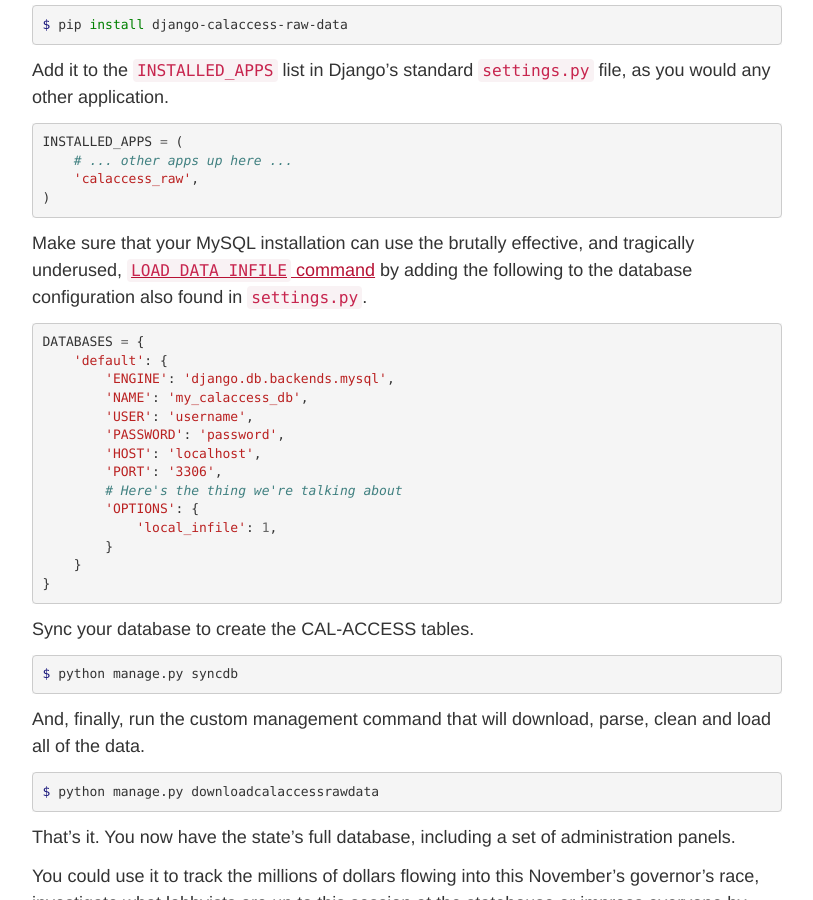
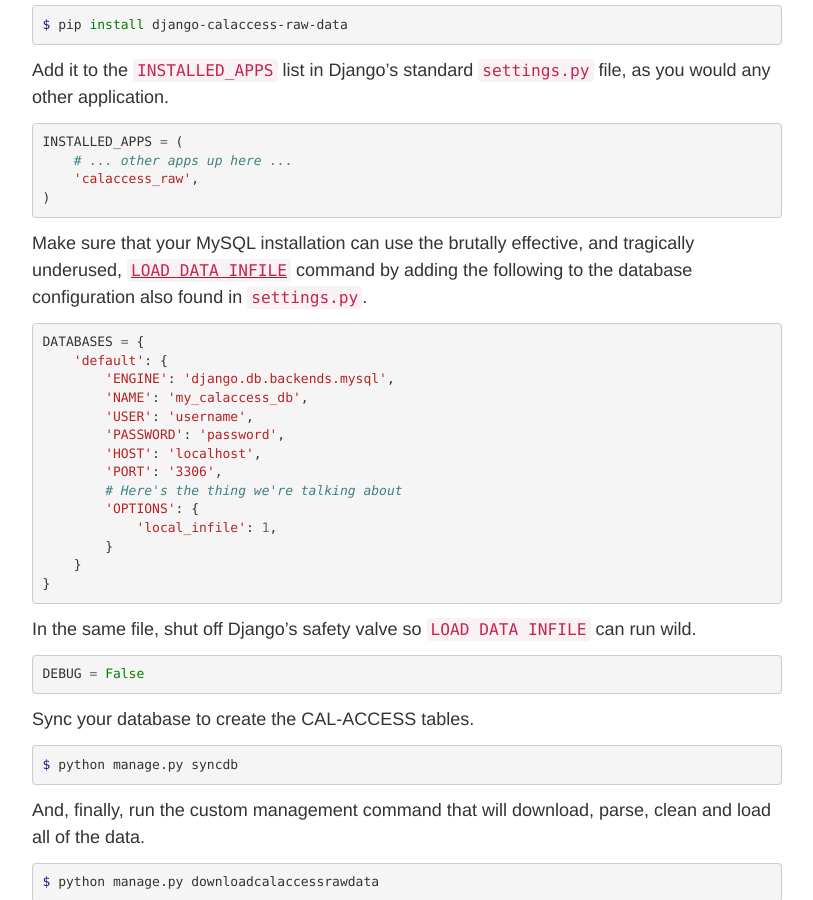
Before and after one commit to palewire/californiacivicdata.org, a Jekyll site: the page built from _posts/2015-01-01-pluggable-data.markdown, in a window 1280 px wide and 900 px high, scrolled down 2427 px. Shown: the whole window, without its empty margins (233-1046 px from the left). Built offline with Jekyll 4.4.1, drawn with Linux system fonts in a browser that asks for light colours.

Commit message:
Tweaks to post

```diff
--- a/_posts/2015-01-01-pluggable-data.markdown
+++ b/_posts/2015-01-01-pluggable-data.markdown
@@ -2,7 +2,7 @@
 layout: post
 title: "Package data like software, and the stories will flow like wine"
 deckhead: A humble suggestion from your friends at the California Civic Data Coalition
-byline: "By [Ben Welsh](http://palewi.re/who-is-ben-welsh/), [Agustin Armendariz](mailto:aarmendariz@gmail.com) and [Aaron Williams](mailto:awilliams@cironline.org)"
+byline: "By [Ben Welsh](http://palewi.re/who-is-ben-welsh/), [Agustin Armendariz](http://www.twitter.com/agustin_NYT) and [Aaron Williams](http://aboutaaron.com)"
 published: true
 ---
 
@@ -75,7 +75,9 @@
 )
 {% endhighlight %}
 
-Make sure that your MySQL installation can use the brutally effective, and tragically underused, [``LOAD DATA INFILE`` command](http://dev.mysql.com/doc/refman/5.1/en/load-data.html) by adding the following to the database configuration also found in ``settings.py``.
+Make sure that your MySQL installation can use the brutally effective, and
+tragically underused, [``LOAD DATA INFILE``](http://dev.mysql.com/doc/refman/5.1/en/load-data.html)
+command by adding the following to the database configuration also found in ``settings.py``.
 
 {% highlight python %}
 DATABASES = {
@@ -92,6 +94,12 @@
         }
     }
 }
+{% endhighlight %}
+
+In the same file, shut off Django's safety valve so ``LOAD DATA INFILE`` can run wild.
+
+{% highlight python %}
+DEBUG = False
 {% endhighlight %}
 
 Sync your database to create the CAL-ACCESS tables.
```
